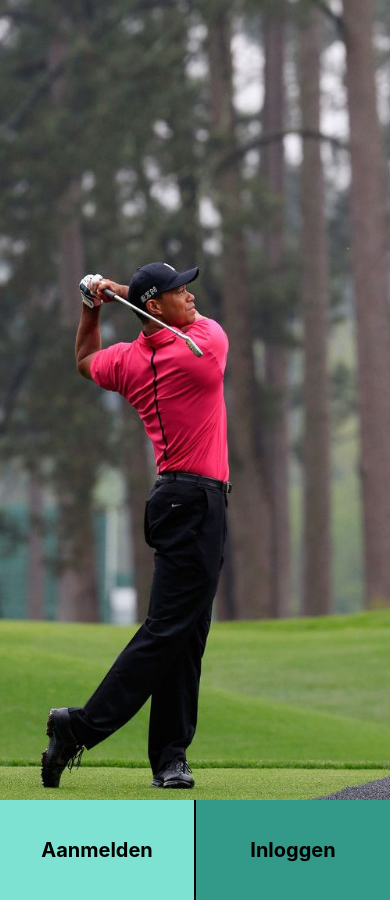
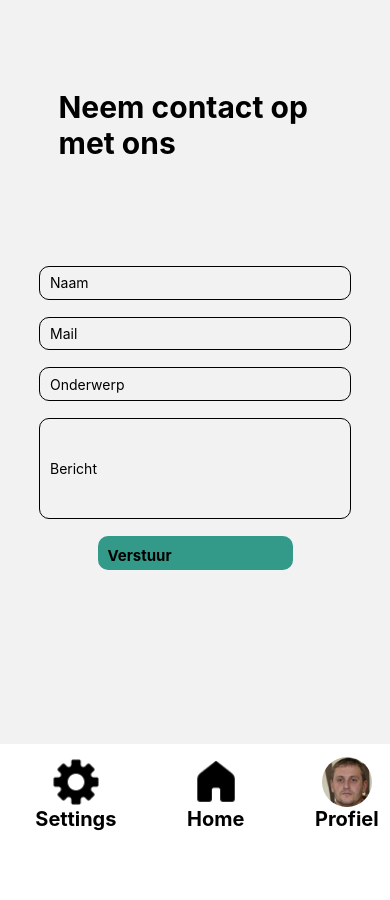
Before and after one commit to GTS-golven/FE, a React Native app in the folder GTS-golven/: screen /Contact in a window 390 px wide. Before the commit this address had no page. After the commit the page ends 844 px from the top, so only its background shows below. Built offline with nearby package versions, Linux system fonts and the light colour scheme.

Commit message:
Bisic van de settings

```diff
--- a/GTS-golven/App.tsx
+++ b/GTS-golven/App.tsx
@@ -17,6 +17,8 @@ import Dashboard from './screens/Dashboard'
 import Gallery from './screens/Gallery'
 import Profiel from './screens/Profiel'
 import Settings from './screens/Settings'
+import Vragen from './screens/Vragen';
+import Contact from './screens/Contact';
 
 const AuthStack = createNativeStackNavigator();
 
@@ -24,16 +26,25 @@ function App() {
   return (
     <NavigationContainer>
       <AuthStack.Navigator>
+        <AuthStack.Screen options={{ headerShown: false }} name="Settings" component={Settings} />
+        <AuthStack.Screen options={{ headerShown: false }} name="Vragen" component={Vragen} />
+        <AuthStack.Screen options={{ headerShown: false }} name="Contact" component={Contact} />
+
         <AuthStack.Screen options={{ headerShown: false }} name="Start" component={Start} />
+
         <AuthStack.Screen options={{ headerShown: false }} name="Login" component={Login} />
         <AuthStack.Screen options={{ headerShown: false }} name="WachtwoordVergeten" component={WachtwoordVergeten} />
         <AuthStack.Screen options={{ headerShown: false }} name="VerranderWachtwoord" component={VerranderWachtwoord} />
+
         <AuthStack.Screen options={{ headerShown: false }} name="Aanmelden" component={Aanmelden} />
         <AuthStack.Screen options={{ headerShown: false }} name="ConfirmMail" component={ConfirmMail} />
+
         <AuthStack.Screen options={{ headerShown: false }} name="Dashboard" component={Dashboard} />
         <AuthStack.Screen options={{ headerShown: false }} name="Gallery" component={Gallery} />
+
         <AuthStack.Screen options={{ headerShown: false }} name="Profiel" component={Profiel} />
-        <AuthStack.Screen options={{ headerShown: false }} name="Settings" component={Settings} />
+
+
       </AuthStack.Navigator>
     </NavigationContainer>
   );
--- /dev/null
+++ b/GTS-golven/screens/Contact.js
@@ -0,0 +1,84 @@
+import React from "react";
+import { View, Text, StyleSheet, TextInput, Pressable } from 'react-native';
+import Colors from "../components/Colors";
+import NavBar from "../components/NavBar";
+
+const Contact = ({ navigation }) => {
+    return (
+        <View style={styles.screen}>
+            <View style={styles.container}>
+                <View style={styles.titleContainer}>
+                    <Text style={styles.title}>Neem contact op met ons</Text>
+                </View>
+                <View style={styles.Inputcontainer}>
+                    <TextInput style={styles.input} placeholder="Naam" />
+                    <TextInput style={styles.input} placeholder="Mail" />
+                    <TextInput style={styles.input} placeholder="Onderwerp" />
+                    <TextInput style={styles.bericht} placeholder="Bericht" />
+                    <Pressable style={styles.verstuur}><Text style={styles.text}>Verstuur</Text></Pressable>
+                </View>
+            </View>
+            <NavBar />
+        </View>
+    )
+}
+
+const styles = StyleSheet.create({
+    screen: {
+        flex: 1,
+    },
+
+    container: {
+        height: '80%',
+        width: '100%',
+        justifyContent: "space-evenly",
+    },
+
+    titleContainer: {
+        justifyContent: "center",
+        alignItems: "center",
+    },
+
+    Inputcontainer: {
+        justifyContent: "space-evenly",
+        alignItems: "center",
+        height: '50%'
+    },
+
+    input: {
+        width: '80%',
+        height: '10%',
+        padding: 10,
+        borderWidth: 1,
+        borderRadius: 10,
+    },
+
+    bericht: {
+        height: '30%',
+        width: '80%',
+        padding: 10,
+        borderWidth: 1,
+        borderRadius: 10,
+    },
+
+    verstuur: {
+        width: '50%',
+        height: '10%',
+        padding: 10,
+        borderRadius: 10,
+        backgroundColor: Colors.button1,
+    },
+
+    title: {
+        fontSize: 30,
+        fontWeight: "bold",
+        width: '70%',
+    },
+
+    text: {
+        fontWeight: "bold",
+        fontSize: 15,
+    }
+});
+
+export default Contact;
--- a/GTS-golven/screens/Settings.js
+++ b/GTS-golven/screens/Settings.js
@@ -6,7 +6,7 @@ const Settings = ({ navigation }) => {
     return (
         <View style={styles.screen}>
             <View style={styles.container}>
-                <Pressable style={styles.row} onPress={() => navigation.push('WachtwoordVergeten')}>
+                <Pressable style={styles.row} onPress={() => navigation.push('Vragen')}>
                     <Image style={styles.image} source={require('../assets/huisje.png')} />
                     <Text style={styles.text}>Veel gestelde vragen</Text>
                 </Pressable>
@@ -14,7 +14,7 @@ const Settings = ({ navigation }) => {
                     <Image style={styles.image} source={require('../assets/huisje.png')} />
                     <Text style={styles.text}>Verrander wachtwoord</Text>
                 </Pressable>
-                <Pressable style={styles.row} onPress={() => navigation.push('WachtwoordVergeten')}>
+                <Pressable style={styles.row} onPress={() => navigation.push('Contact')}>
                     <Image style={styles.image} source={require('../assets/huisje.png')} />
                     <Text style={styles.text}>Contact ons</Text>
                 </Pressable>
@@ -32,12 +32,14 @@ const styles = StyleSheet.create({
     container: {
         height: '30%',
         justifyContent: "space-evenly",
+        alignItems: "center",
     },
 
     row: {
         flexDirection: "row",
         alignItems: "center",
         gap: 10,
+        width: '80%',
     },
 
     image: {
--- /dev/null
+++ b/GTS-golven/screens/Vragen.js
@@ -0,0 +1,55 @@
+import React from "react";
+import { View, Text, Image, Pressable, StyleSheet } from 'react-native';
+import NavBar from "../components/NavBar";
+
+const Vragen = ({ navigation }) => {
+    return (
+        <View style={styles.screen}>
+            <View style={styles.container}>
+                <Pressable style={styles.row}>
+                    <Text style={styles.text}>Hoe maak je jouw een video</Text>
+                    <Image style={styles.image} source={require('../assets/arrow-right.svg')} />
+                </Pressable>
+                <Pressable style={styles.row}>
+                    <Text style={styles.text}>Wat betekend alle data</Text>
+                    <Image style={styles.image} source={require('../assets/arrow-right.svg')} />
+                </Pressable>
+                <Pressable style={styles.row}>
+                    <Text style={styles.text}>Hoe accuraat is de data</Text>
+                    <Image style={styles.image} source={require('../assets/arrow-right.svg')} />
+                </Pressable>
+            </View>
+            <NavBar />
+        </View>
+    )
+}
+
+const styles = StyleSheet.create({
+    screen: {
+        flex: 1,
+    },
+
+    container: {
+        height: '30%',
+        justifyContent: "space-evenly",
+        alignItems: "center",
+    },
+
+    row: {
+        flexDirection: "row",
+        alignItems: "center",
+        gap: 10,
+        width: '80%',
+    },
+
+    image: {
+        height: 20,
+        width: 20,
+    },
+
+    text: {
+        fontSize: 17,
+    }
+});
+
+export default Vragen;
```
Also changed, not shown: GTS-golven/assets/arrow-right.svg (added).
